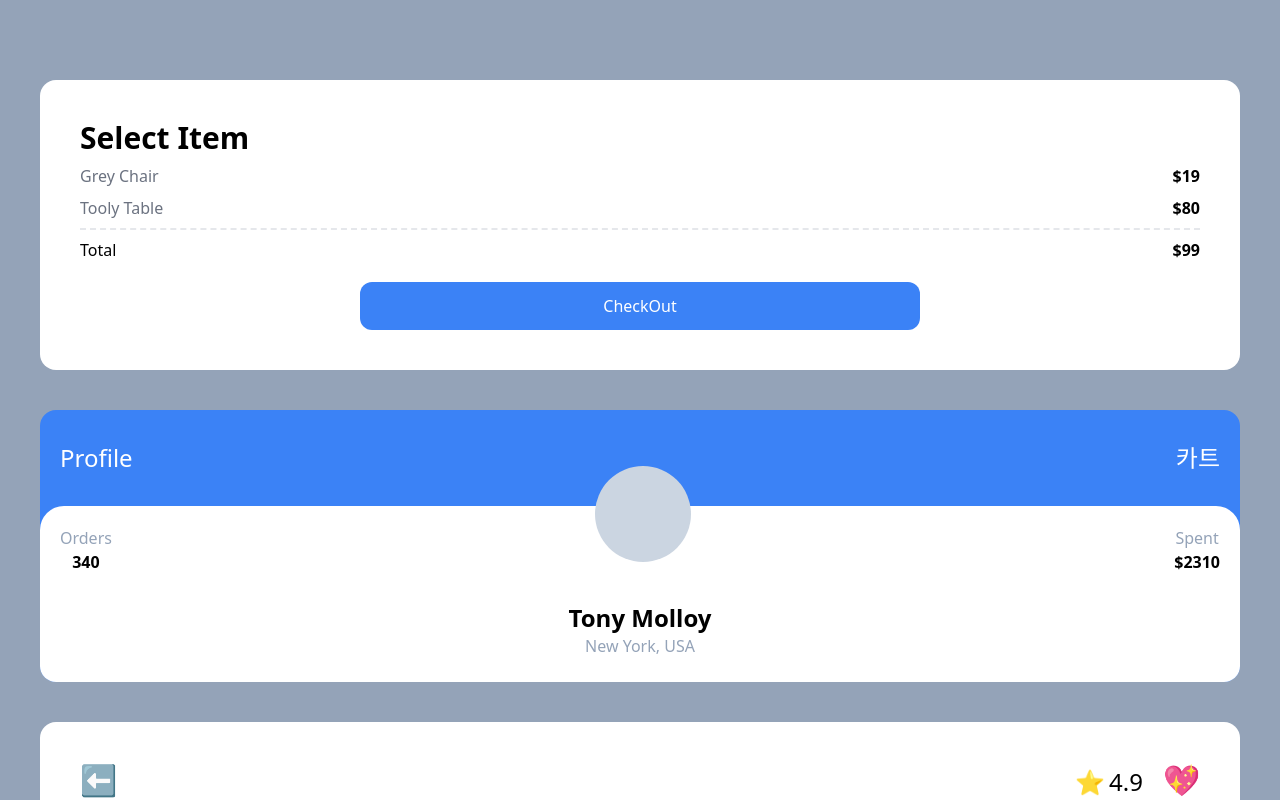
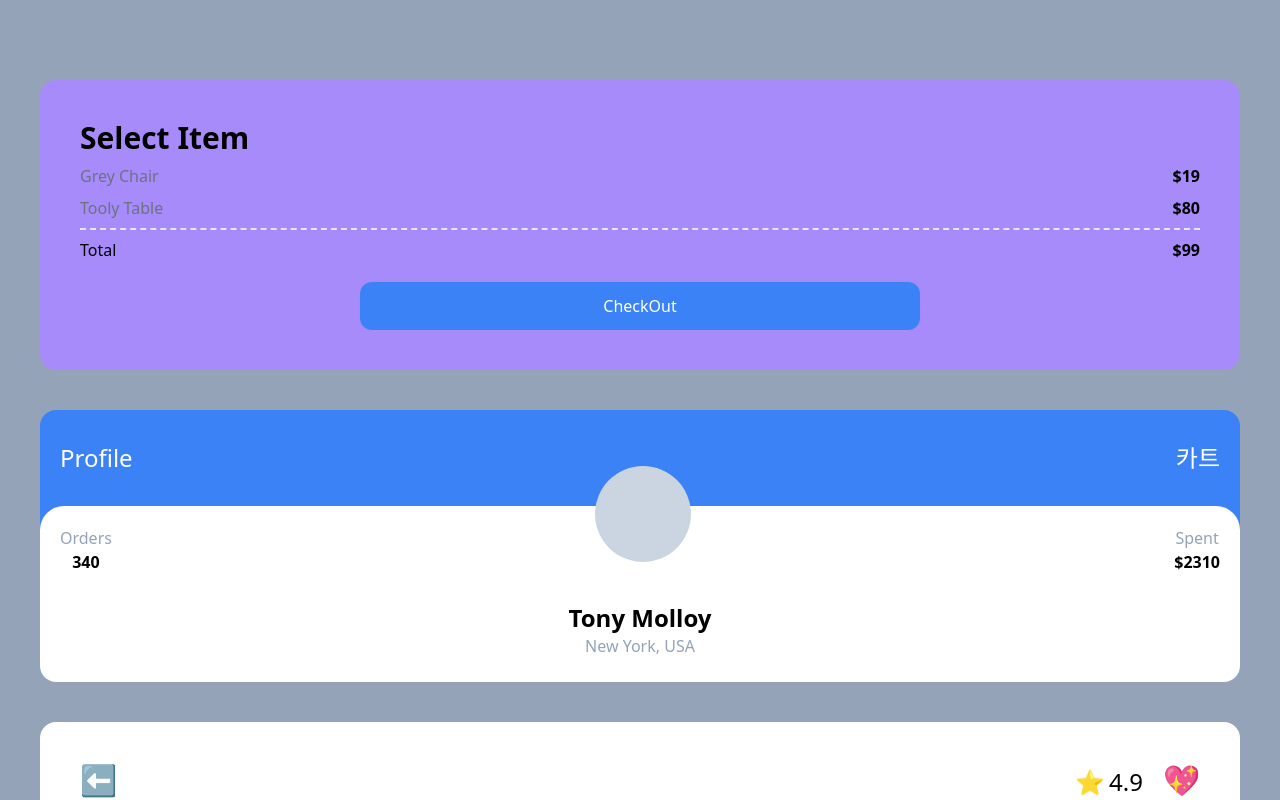
Before and after one commit to jiji-hoon96/jicarrot-market, a Next.js app: page / in a window 1280 px wide. Shown: the top 800 px of the page. Built offline with nearby package versions, Linux system fonts and the light colour scheme.

Commit message:
9. Responsive Modifiers

```diff
--- a/pages/index.tsx
+++ b/pages/index.tsx
@@ -4,7 +4,7 @@ import type { NextPage } from 'next'
 const Home: NextPage = () => {
   return (
     <div className='bg-slate-400 py-20 px-10 grid gap-10'>
-      <div className='bg-white p-10 rounded-2xl'>
+      <div className='bg-white p-10 sm:hover:bg-red-400 md:bg-teal-400 lg:bg-blue-500 xl:bg-violet-400 rounded-2xl'>
         <span className='font-semibold text-3xl'>Select Item</span>
         <div className='flex justify-between my-2'>
           <span className='text-gray-500'>Grey Chair</span>
```
